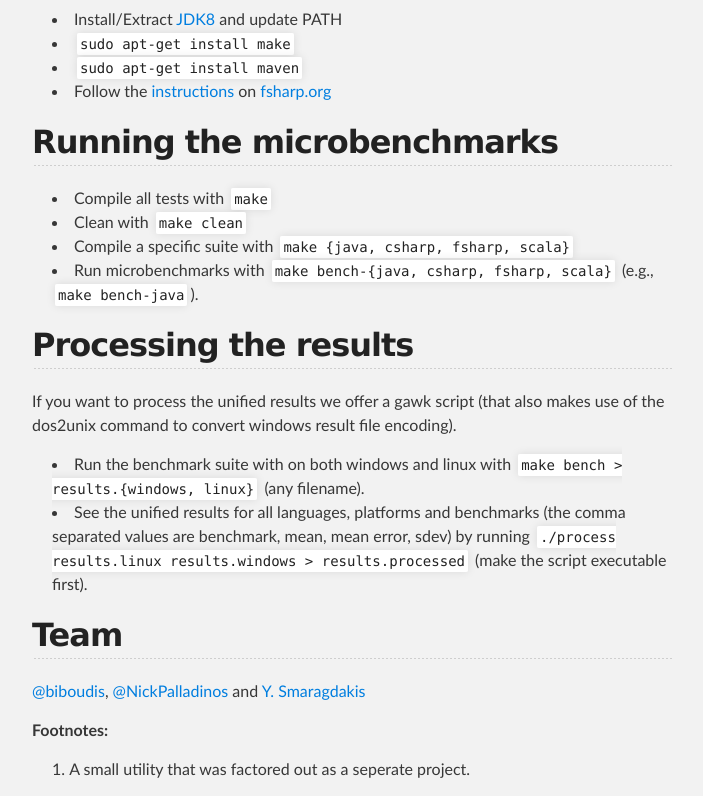
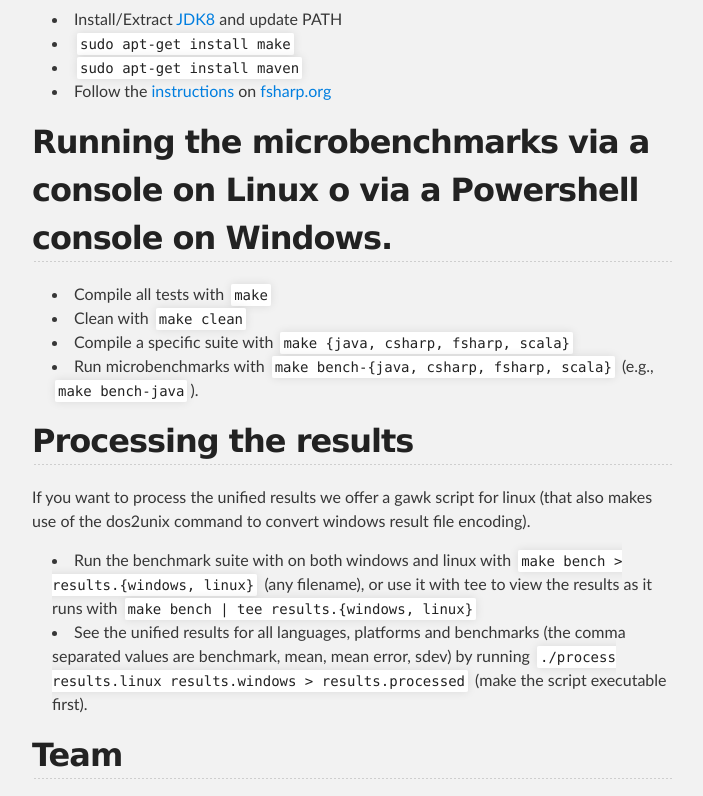
Before and after one commit to biboudis/clashofthelambdas, a plain HTML site: page index.html in a window 1280 px wide. Shown: the part 1301-2097 px from the top of the page, without its empty margins (288-991 px from the left). Drawn offline with Linux system fonts and the light colour scheme.

```diff
--- a/index.html
+++ b/index.html
@@ -45,7 +45,7 @@ Java 8, Scala, C#, F# on Windows and on Linux.</p>
 
 <p>To run the benchmarking suite as is, you will need a system with approximately
 769mb of free space for heap allocation. Regarding execution time, a run on a
-single platform takes approximately 15-20 minutes on an Intel Core i5.</p>
+single platform takes approximately 30-40 minutes on an Intel Core i5.</p>
 
 <ul>
 <li>Java 8 (jvm / <a href="http://openjdk.java.net/projects/code-tools/jmh/">jmh</a>)
@@ -104,7 +104,7 @@ single platform takes approximately 15-20 minutes on an Intel Core i5.</p>
 <li>Follow the <a href="http://fsharp.org/use/linux/">instructions</a> on <a href="http://fsharp.org">fsharp.org</a>
 </li>
 </ul><h2>
-<a name="running-the-microbenchmarks" class="anchor" href="#running-the-microbenchmarks"><span class="octicon octicon-link"></span></a>Running the microbenchmarks</h2>
+<a name="running-the-microbenchmarks-via-a-console-on-linux-o-via-a-powershell-console-on-windows" class="anchor" href="#running-the-microbenchmarks-via-a-console-on-linux-o-via-a-powershell-console-on-windows"><span class="octicon octicon-link"></span></a>Running the microbenchmarks via a console on Linux o via a Powershell console on Windows.</h2>
 
 <ul>
 <li>Compile all tests with <code>make</code>
@@ -118,12 +118,13 @@ bench-java</code>).</li>
 </ul><h2>
 <a name="processing-the-results" class="anchor" href="#processing-the-results"><span class="octicon octicon-link"></span></a>Processing the results</h2>
 
-<p>If you want to process the unified results we offer a gawk script (that also makes use
+<p>If you want to process the unified results we offer a gawk script for linux (that also makes use
 of the dos2unix command to convert windows result file encoding).</p>
 
 <ul>
 <li>Run the benchmark suite with on both windows and linux with <code>make bench &gt;
-results.{windows, linux}</code> (any filename).</li>
+results.{windows, linux}</code> (any filename), or use it with tee to view the results as it runs with <code>make bench | tee results.{windows, linux}</code>
+</li>
 <li>See the unified results for all languages, platforms and benchmarks (the comma
 separated values are benchmark, mean, mean error, sdev) by running
 <code>./process results.linux results.windows &gt; results.processed</code> (make
```
Also changed, not shown: params.json (+1 -1 lines).
